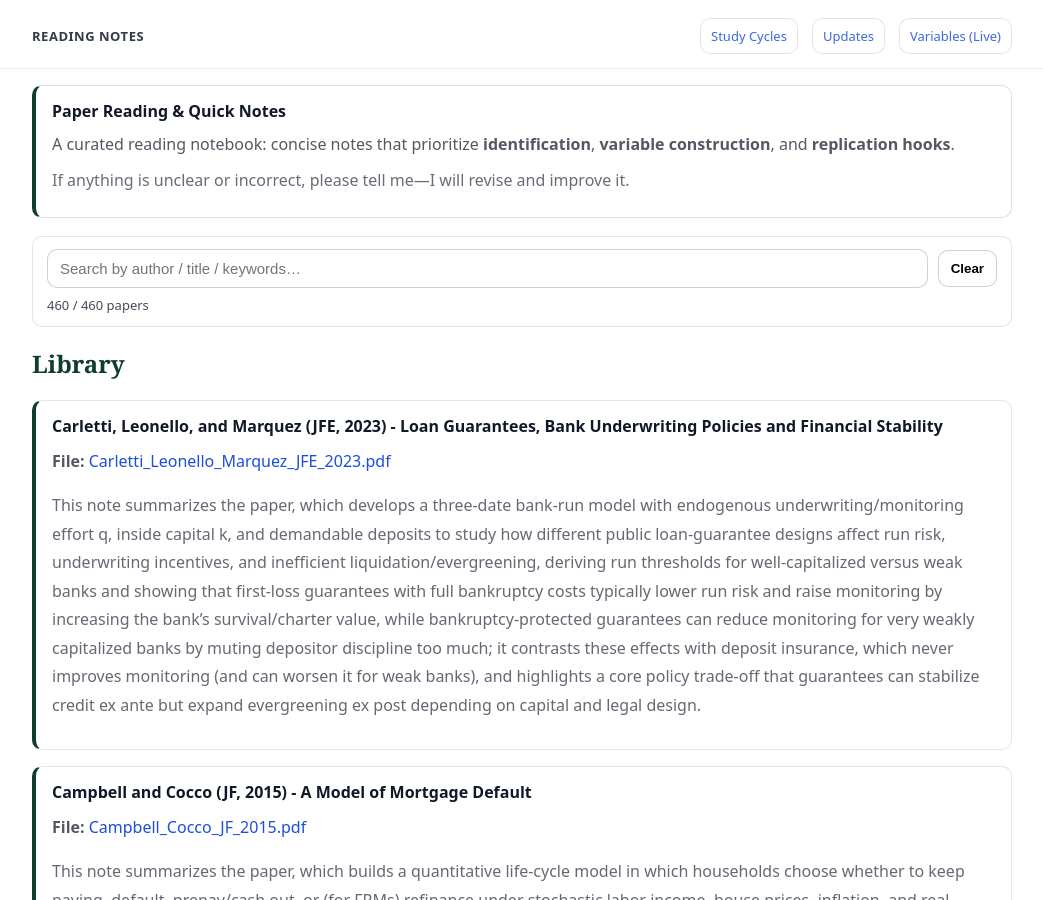
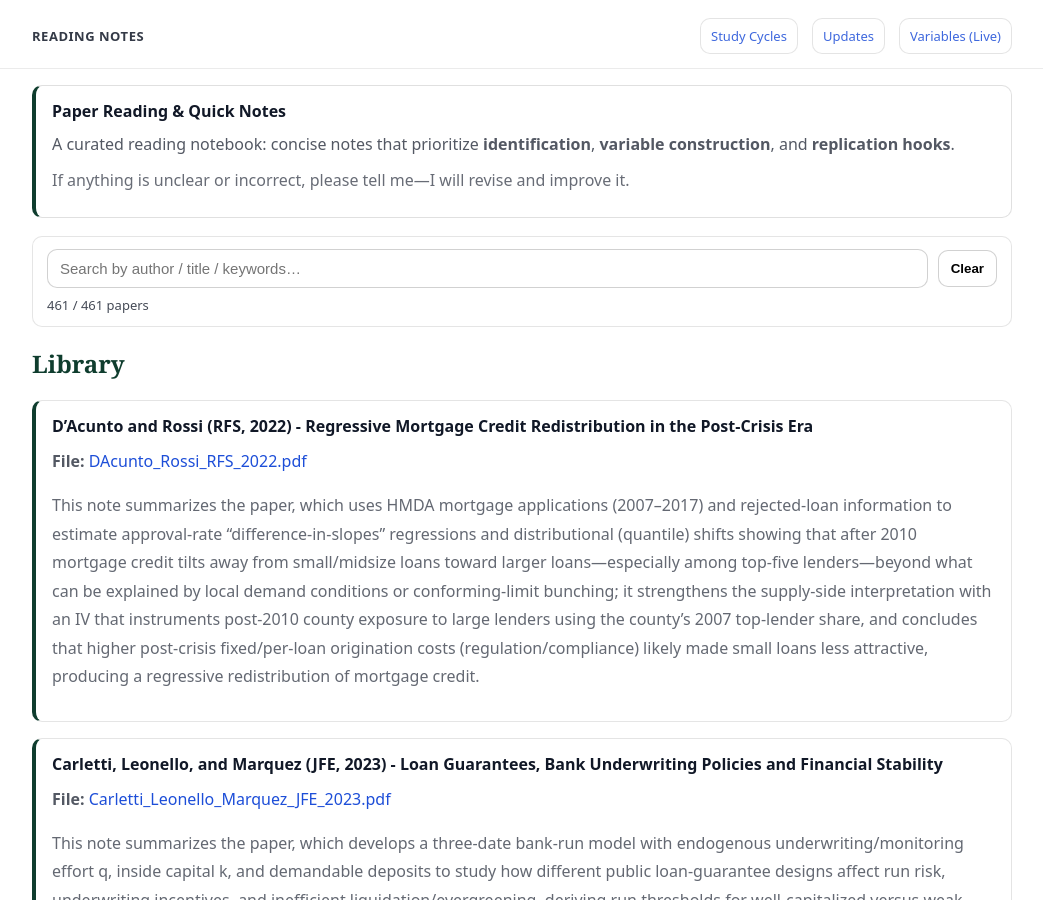
Before and after one commit to yaxinzn/study-archive, a Jekyll site: the page built from reading/index.md, in a window 1280 px wide and 900 px high. Shown: the whole window, without its empty margins (118-1161 px from the left). Built offline with Jekyll 4.4.1, drawn with Linux system fonts in a browser that asks for light colours.

Commit message:
Reading: add/update DAcunto_Rossi_RFS_2022.pdf

```diff
--- a/_data/reading.yml
+++ b/_data/reading.yml
@@ -1,3 +1,7 @@
+- title: "D’Acunto and Rossi (RFS, 2022) - Regressive Mortgage Credit Redistribution in the Post-Crisis Era"
+  file: "DAcunto_Rossi_RFS_2022.pdf"
+  desc: "This note summarizes the paper, which uses HMDA mortgage applications (2007–2017) and rejected-loan information to estimate approval-rate “difference-in-slopes” regressions and distributional (quantile) shifts showing that after 2010 mortgage credit tilts away from small/midsize loans toward larger loans—especially among top-five lenders—beyond what can be explained by local demand conditions or conforming-limit bunching; it strengthens the supply-side interpretation with an IV that instruments post-2010 county exposure to large lenders using the county’s 2007 top-lender share, and concludes that higher post-crisis fixed/per-loan origination costs (regulation/compliance) likely made small loans less attractive, producing a regressive redistribution of mortgage credit."
+
 - title: "Carletti, Leonello, and Marquez (JFE, 2023) - Loan Guarantees, Bank Underwriting Policies and Financial Stability"
   file: "Carletti_Leonello_Marquez_JFE_2023.pdf"
   desc: "This note summarizes the paper, which develops a three-date bank-run model with endogenous underwriting/monitoring effort q, inside capital k, and demandable deposits to study how different public loan-guarantee designs affect run risk, underwriting incentives, and inefficient liquidation/evergreening, deriving run thresholds for well-capitalized versus weak banks and showing that first-loss guarantees with full bankruptcy costs typically lower run risk and raise monitoring by increasing the bank’s survival/charter value, while bankruptcy-protected guarantees can reduce monitoring for very weakly capitalized banks by muting depositor discipline too much; it contrasts these effects with deposit insurance, which never improves monitoring (and can worsen it for weak banks), and highlights a core policy trade-off that guarantees can stabilize credit ex ante but expand evergreening ex post depending on capital and legal design."
```
Also changed, not shown: 1 other file.
